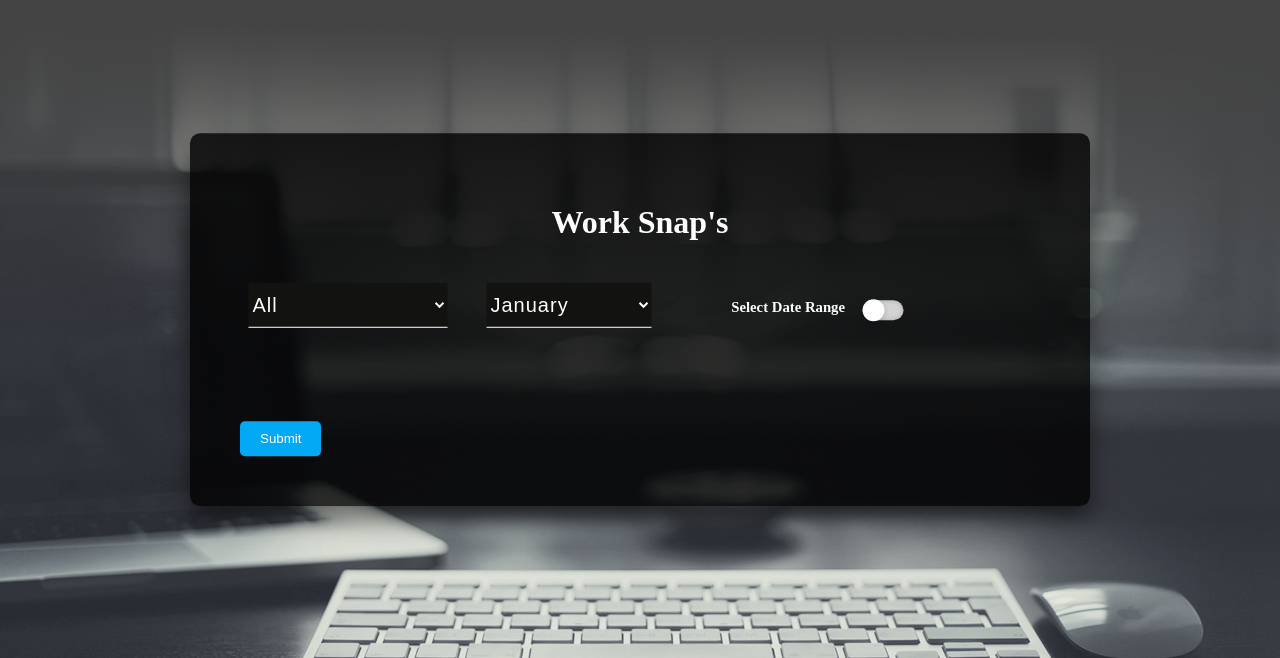
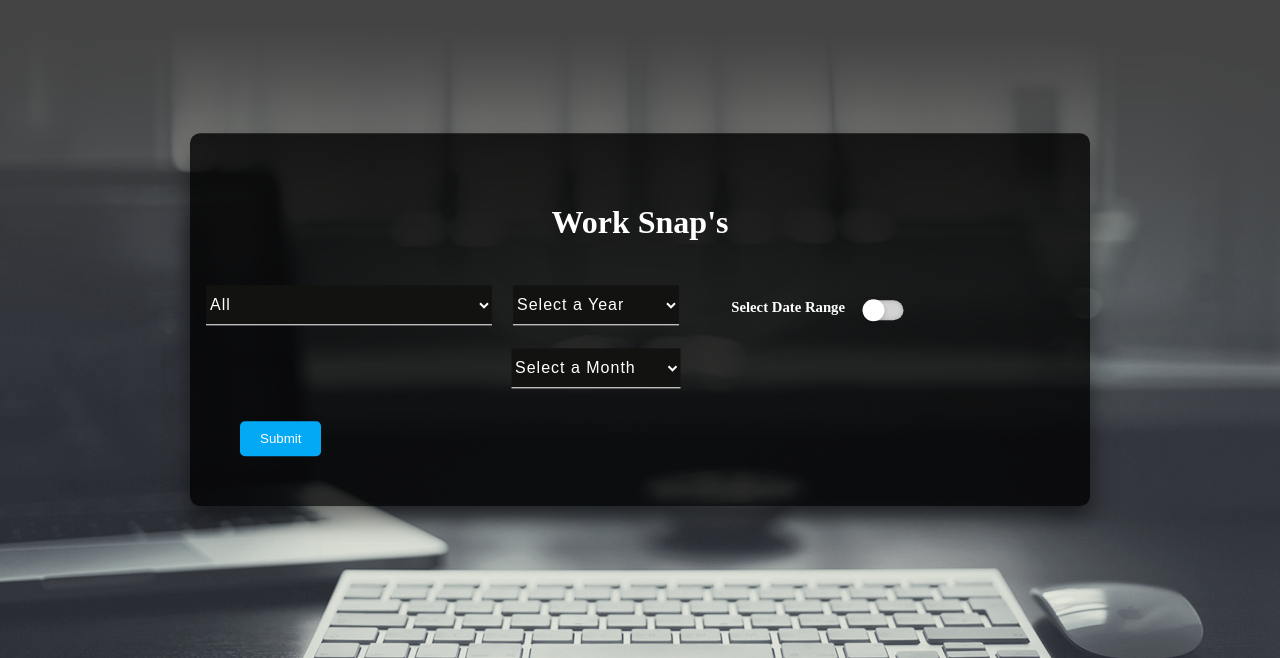
Before and after one commit to amars7works/worksnap_backend, a Django app: page /worksnaps_report/ in a window 1280 px wide. Shown: the top 658 px of the page. Run offline with Django 3.2, Linux system fonts and the light colour scheme; data comes from the database, SQL or seed files in the repository; some libraries are stand-ins or nearby versions.

Commit message:
Added css to year field

```diff
--- a/reports/static/datedropper.css
+++ b/reports/static/datedropper.css
@@ -40,7 +40,7 @@
 }
 .picker-input {
   cursor: text;
-  width: 45%;
+  width: 75%;
   padding: 10px 0;
   margin-right: 30px;
   font-size: 16px;
@@ -52,7 +52,7 @@
   outline: none;
   float: left;
   background:transparent;
-
+  text-align:center;
 }
 .picker-input label
 {
--- a/reports/static/home.css
+++ b/reports/static/home.css
@@ -239,14 +239,14 @@ label
 }
 .text{
 	position: absolute;
-	top: 42%;
-	left: 45%;
+	top: 40%;
+	left: 55%;
 	transform: translate(-50%);
 }
 .text1{
 	position: absolute;
-	top: 42%;
-	left: 65%;
+	top: 60%;
+	left: 55%;
 	transform: translate(-50%);
 }
 .inputBox1
@@ -258,9 +258,9 @@ label
 }
 .inputBox1 select
 {
-	width: 130%;
+	width: 120%;
 	padding: 10px 0;
-	font-size: 20px;
+	font-size: 16px;
 	color: #fff;
 	letter-spacing: 1px;
 	margin-bottom: 30px;
@@ -269,6 +269,27 @@ label
 	border-bottom: 1px solid #fff;
 	outline: none;
 	background:#121211;
+}
+.inputBox3
+{
+        position: absolute;
+        top: 50%;
+        left: 43%;
+        transform:translate(-50%,-50%);
+}
+.inputBox3 select
+{
+        width: 130%;
+        padding: 10px 0;
+        font-size: 16px;
+        color: #fff;
+        letter-spacing: 1px;
+        margin-bottom: 30px;
+        border:none;
+        outline: none;
+        border-bottom: 1px solid #fff;
+        outline: none;
+        background:#121211;
 }
 
 /*.box1:before
@@ -293,15 +314,15 @@ label
 .inputBox2
 {
 	position: absolute;
-	top: 50%;
-	left: 40%;
+	top: 67%;
+	left: 43.5%;
 	transform:translate(-50%,-50%);
 }
 .inputBox2 select
 {
-	width: 130%;
+	width: 120%;
 	padding: 10px 0;
-	font-size: 20px;
+	font-size: 16px;
 	color: #fff;
 	letter-spacing: 1px;
 	margin-bottom: 30px;
@@ -327,4 +348,25 @@ label
 	height: 50px;
 	background: #007ce0;
 
+*/
+.inputBox4
+{
+        position: absolute;
+        top: 50%;
+        left: 15%;
+        transform:translate(-50%,-50%);
 }
+.inputBox4 select
+{
+        width: 120%;
+        padding: 10px 0;
+        font-size: 16px;
+        color: #fff;
+        letter-spacing: 1px;
+        margin-bottom: 30px;
+        border:none;
+        outline: none;
+        border-bottom: 1px solid #fff;
+        outline: none;
+        background:#121211;
+}
--- a/reports/templates/worksnaps_report.html
+++ b/reports/templates/worksnaps_report.html
@@ -13,55 +13,74 @@
 </head>
 <body>
 <div class="box1">
-<form action="">
 <div class="box_h1"><h1>Work Snap's</h1></div>
 <div class="center">
           <input type="checkbox" name="" >
         </div>
+<form action="/user_report" class="month-year-form">
 	<div class="inputBox1">
-		<select>
-			<option>All</option>
-			<option>Venkatesh</option>
-			<option>Vignan</option>
-			<option>Pavan Chand</option>
-			<option>Dileep</option>
-			<option>Narendra</option>
+		<select name="user_name">
+			<option value="all">All</option>
+                         {%for user in all_users %}
+				<option value='{{user}}'>{{user}}</option>
+			{%endfor%}
+		</select>
+	</div>
+
+        <div class="inputBox3">
+                <select name="year">
+                        <option value="">Select a Year</option>
+                        <option value="2018">2018</option>
                 </select>
         </div>
 	<div class="inputBox2">
-		<select>
-			<option>January</option>
-			<option>February</option>
-			<option>March</option>
-			<option>April</option>
-			<option>May</option>
-			<option>June</option>
-			<option>July</option>
-			<option>August</option>
-			<option>September</option>
-			<option>October</option>
-			<option>November</option>
-			<option>December</option>
+		<select name="month">
+                        <option value="">Select a Month</option>
+			<option value="1">January</option>
+			<option value="2">February</option>
+			<option value="3">March</option>
+			<option value="4">April</option>
+			<option value="5">May</option>
+			<option value="6">June</option>
+			<option value="7">July</option>
+			<option value="8">August</option>
+			<option value="9">September</option>
+			<option value="10">October</option>
+			<option value="11">November</option>
+			<option value="12">December</option>
 		</select>
 	</div>
+
 	<div class="day">
 		<h6>Select Date Range</h6>
 	</div>
+      <input type="submit" class="month-submit">
+</form>
+<form action="/user_report" class="date-form">
        	<div class="month">
 		<h6>Select Month</h6>
 	</div>
+        <div class="inputBox4">
+                <select name="user_name">
+                        <option value="all">All</option>
+                        {%for user in all_users %}
+                                <option value='{{user}}'>{{user}}</option>
+                        {%endfor%}
+
+                </select>
+        </div>
 	 <div class="text">
 	     <div class="inputBox">
-			<input type="text" data-large-mode="true" name='From' >
+		<input type="text" data-large-mode="true" data-format="Y-n-j" name='from_date' value="" />
 		<!--data-large-mode="true" data-large-default="true"-->
 	     </div>
 	 </div>
 	 <div class="text1">
 	 <div class="inputBox">
-		<input type="text" data-large-mode="true" name='To' >
+		<input type="text" data-large-mode="true"  data-format="Y-n-j" name='to_date' value="" />
 	 </div>
 	 </div>
-	 <input type="submit" name="Submit">
+	 <input type="submit" class="date-submit">
 </form>
 </div>
 
@@ -71,13 +90,10 @@
         </script>
             <script type="text/javascript">
             	$(document).ready(function(){
-            		$('div[class="inputBox"]').hide();
-            		$('div[class="month"]').hide();
+            		$('form[class="date-form"]').hide();
     				$("input[type='checkbox']").click(function(){
-        				$("div[class='inputBox']").toggle();
-        				$("div[class='inputBox2']").toggle();
-        				$('div[class="month"]').toggle();
-        				$('div[class="day"]').toggle();
+        				$('form[class="date-form"]').toggle();
+                                        $('form[class="month-year-form"]').toggle();
     });
 });</script>
 </body>
--- a/reports/views.py
+++ b/reports/views.py
@@ -18,7 +18,8 @@ def home(request):
 	return render(request,'home.html')
 
 def worksnaps_report_html(request):
-	return render(request,'worksnaps_report.html')
+	all_users=get_user_names()
+	return render(request,'worksnaps_report.html',{'all_users':all_users})
 def daily_report_html(request):
 	return render(request,'dailyreport.html')
 
@@ -280,13 +281,13 @@ def create_from_to_date(year,month):
 	to_date = year+'-'+month+'-'+'{}'.format(no_days_month)
 	return from_date,to_date
 
-def users_summary(from_date,to_date,year_month,user_name):
+def users_summary(from_date,to_date,year,month,user_name):
 	'''
 		Generate the user month report
 	'''
-	if year_month:
-		month = year_month.split('-')[1]
-		year = year_month.split('-')[0]
+	if year and month:
+		month = month
+		year = year
 		from_date,to_date = create_from_to_date(year,month)
 	if from_date:
 		month = from_date.split('-')[1]
@@ -418,11 +419,12 @@ def show_data(sheet1,user_names,headers,user_summary,cell_format):
 		column_data = 1
 
 def show_data_in_excel(request):
-	year_month = request.GET.get("month",0)
+	month = request.GET.get("month",0)
+	year = request.GET.get("year",2018)
 	from_date = request.GET.get("from_date",0)
 	to_date = request.GET.get("to_date",0)
 	user_name = request.GET.get("user_name",0)
-	user_summary,user_names = users_summary(from_date,to_date,year_month,user_name)
+	user_summary,user_names = users_summary(from_date,to_date,year,month,user_name)
 	# print(user_summary,"Data")
 
 	# filename = '{}_raw_data_{}_to_{}.xlsx'.format(request.user.username,
```
Lines whose indentation alone changed are shown as unchanged.
